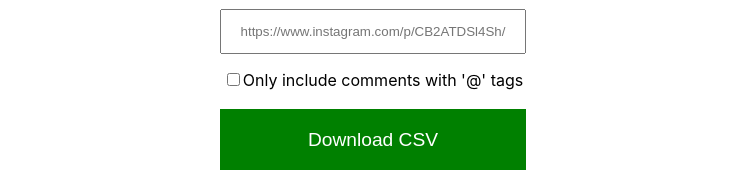
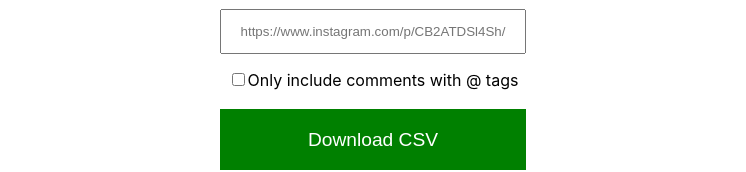
Before and after one commit to kelvilee/IGCommentPicker, a Next.js app: page / in a window 1280 px wide. Shown: the part 259-431 px from the top of the page, without its empty margins (267-1013 px from the left). Built offline with nearby package versions, Linux system fonts and the light colour scheme.

Commit message:
fix issue

```diff
--- a/pages/index.js
+++ b/pages/index.js
@@ -105,7 +105,7 @@
                   <URLField name="link" type="url" />
                   <label className="tagCheckLabel">
                     <Field name="tagCheck" type="checkbox" />
-                    Only include comments with '@' tags
+                    Only include comments with @ tags
                   </label>
                   <button
                     id="submitBtn"
```
